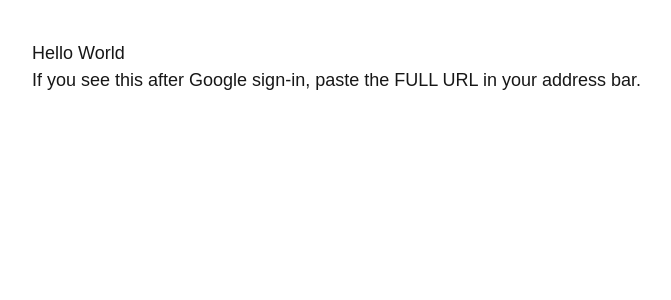
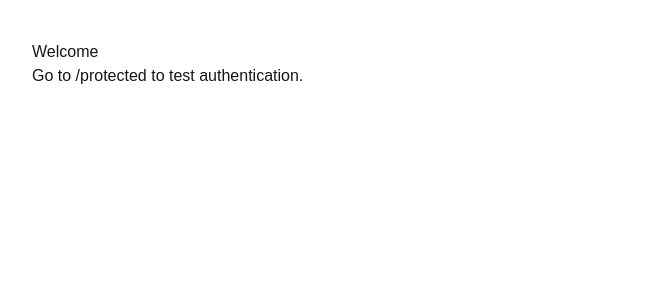
Before and after one commit to soomean05/hello-vercel, a Next.js app: page / in a window 1280 px wide. Shown: the top 300 px of the page, without its empty margins (8-679 px from the left). Built offline with nearby package versions, Linux system fonts and the light colour scheme.

Commit message:
Clean up homepage

```diff
--- a/app/page.tsx
+++ b/app/page.tsx
@@ -1,8 +1,10 @@
 export default function Home() {
   return (
-    <main style={{ padding: 40, fontSize: 18 }}>
-      <h1>Hello World</h1>
-      <p>If you see this after Google sign-in, paste the FULL URL in your address bar.</p>
+    <main style={{ padding: 40 }}>
+      <h1>Welcome</h1>
+      <p>
+        Go to <a href="/protected">/protected</a> to test authentication.
+      </p>
     </main>
   );
 }
```
